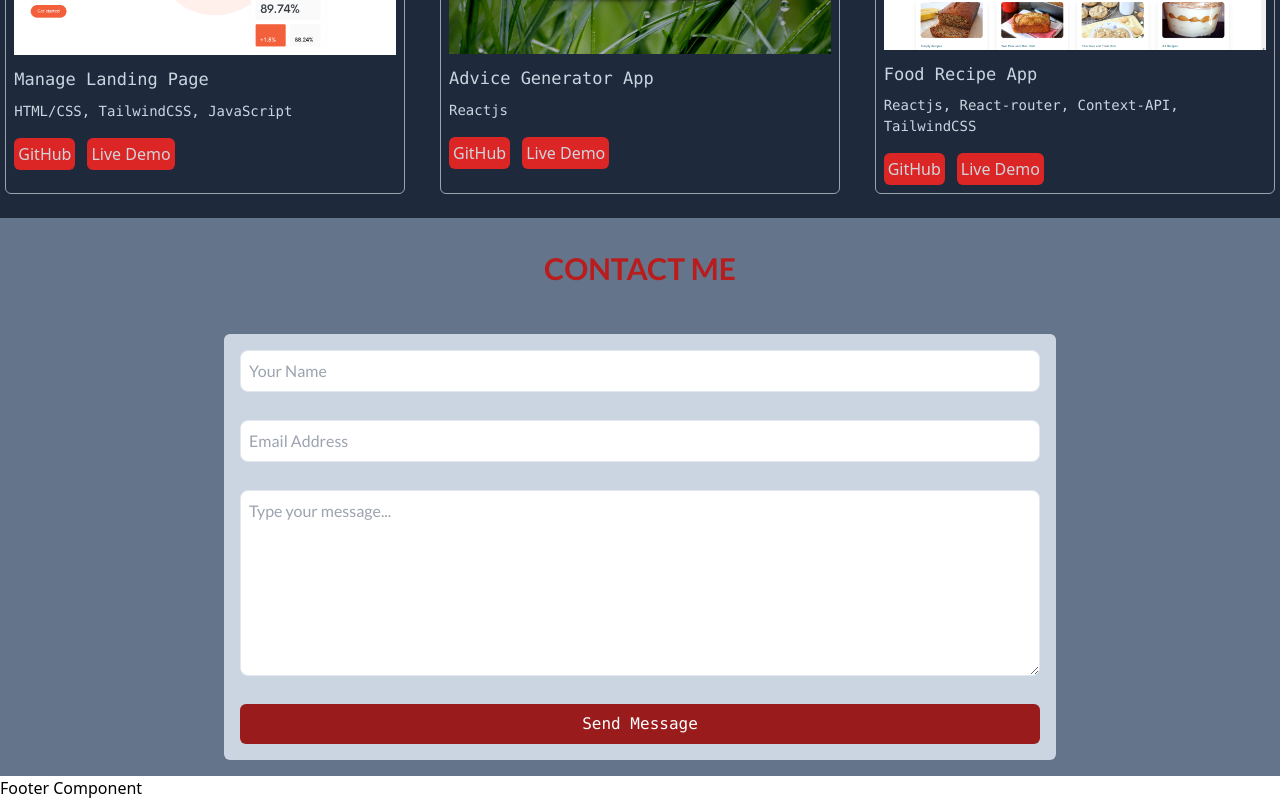
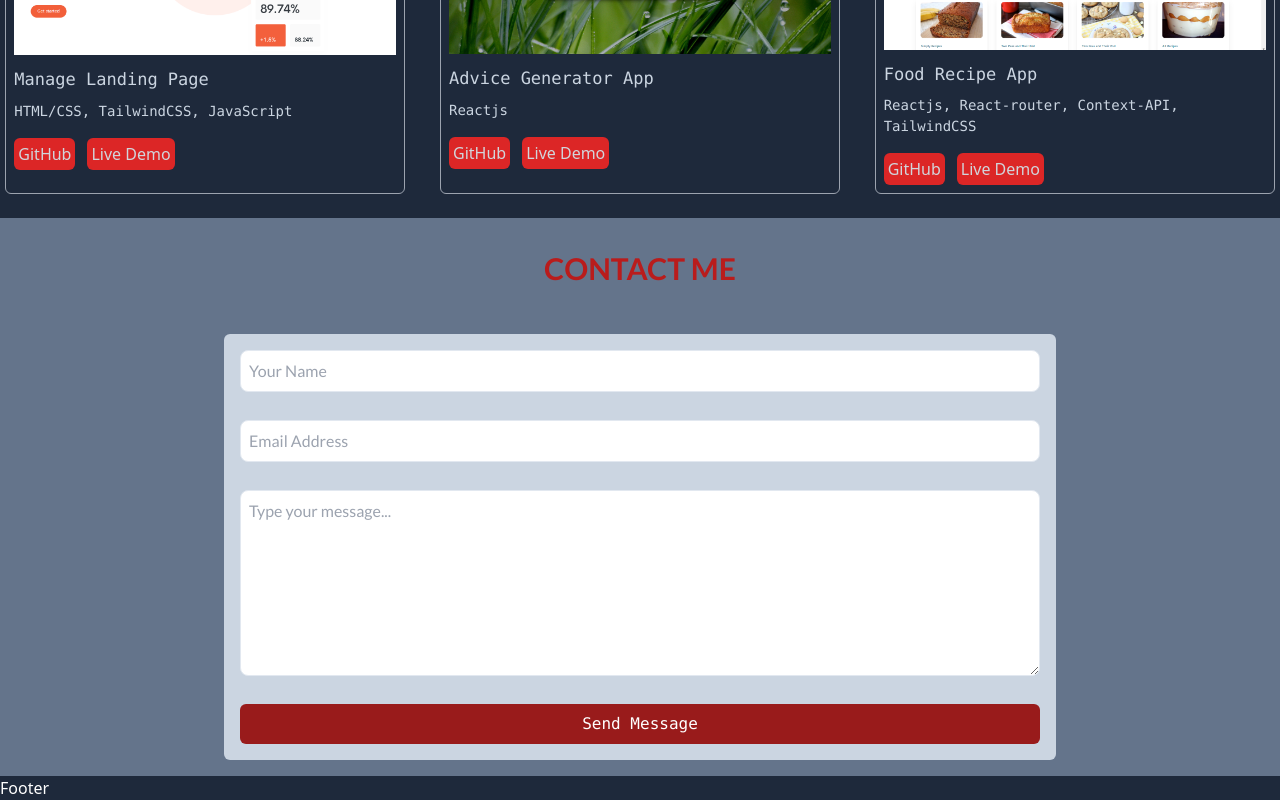
Before and after one commit to Udeme98/My-Portfolio-Website, a React (Vite) app: page / in a window 1280 px wide. Shown: the part 1387-2187 px from the top of the page. Built offline with nearby package versions, Linux system fonts and the light colour scheme.

Commit message:
Footer component

```diff
--- a/src/components/Footer.tsx
+++ b/src/components/Footer.tsx
@@ -1,4 +1,4 @@
 const Footer = () => {
-  return <div>Footer Component</div>;
+  return <footer className="bg-slate-800 text-white">Footer</footer>;
 };
 export default Footer;
```
